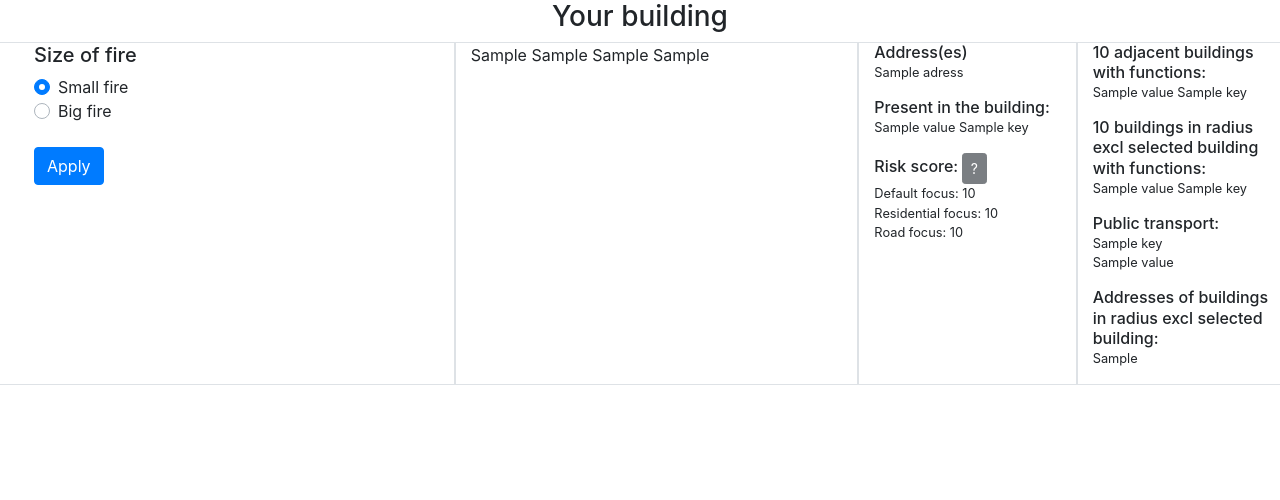
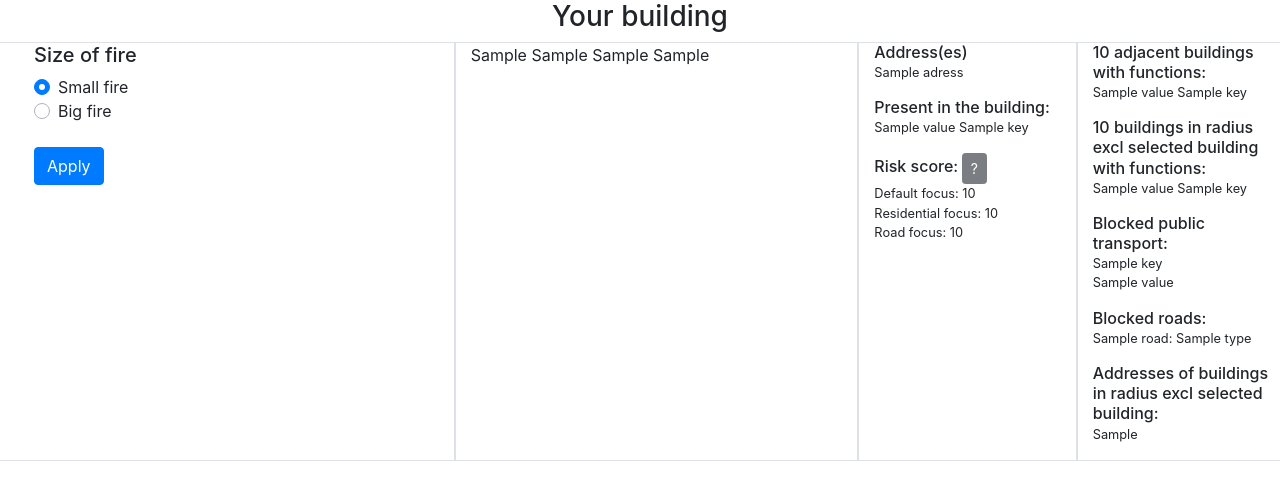
Before and after one commit to TomvandeLooij/dsp-project, a Flask app: template templates/building.html in a window 1280 px wide. Shown: the part 56-556 px from the top of the page. Run offline with Flask 2, Linux system fonts and the light colour scheme; the template is opened without the code that fills it: most values are stand-ins (such as "Sample title", 1, 10 or a date in 2020); parts of the project's set-up code (start-up, migrations or seed data) failed here and were passed over.

Commit message:
add blocked roads to information section

```diff
--- a/app.py
+++ b/app.py
@@ -73,7 +73,7 @@ def get_information(pand_id, fire):
     fig = base_map.add_public_transport(fig)
     fig = base_map.draw_polygon(fig, float(pand_id), fire)
     fig, stations = base_map.draw_blocked_ov(fig, building, fire)
-    fig = base_map.draw_blocked_roads(fig, building, fire)
+    fig, roads = base_map.draw_blocked_roads(fig, building, fire)
 
     # remove logo and toolbar
     fig.toolbar.logo = None
@@ -138,6 +138,7 @@ def get_information(pand_id, fire):
         risk_score_residential = risk_score_residential,
         risk_score_road = risk_score_road,
         stations = stations,
+        roads = roads,
         plot_script=script,
         plot_div=div,
         js_resources=js_resources,
--- a/templates/building.html
+++ b/templates/building.html
@@ -61,10 +61,15 @@
                 {{value}} {{key}} <br/>
                 {% endfor %}
             </p>
-            <p><b class="h6">Public transport:</b><br>
+            <p><b class="h6">Blocked public transport:</b><br>
                 {% for key, value in stations.items() %}
                 {{key}} <br/>
                 {{value}} <br/>
+                {% endfor %}
+            </p>
+            <p><b class="h6">Blocked roads:</b><br>
+                {% for road, type in roads.items() %}
+                {{road}}: {{type}} <br/>
                 {% endfor %}
             </p>
             <p><b class="h6">Addresses of buildings in radius excl selected building:</b> <br>
```
Also changed, not shown: components/base_map.py (+9 -5 lines).
